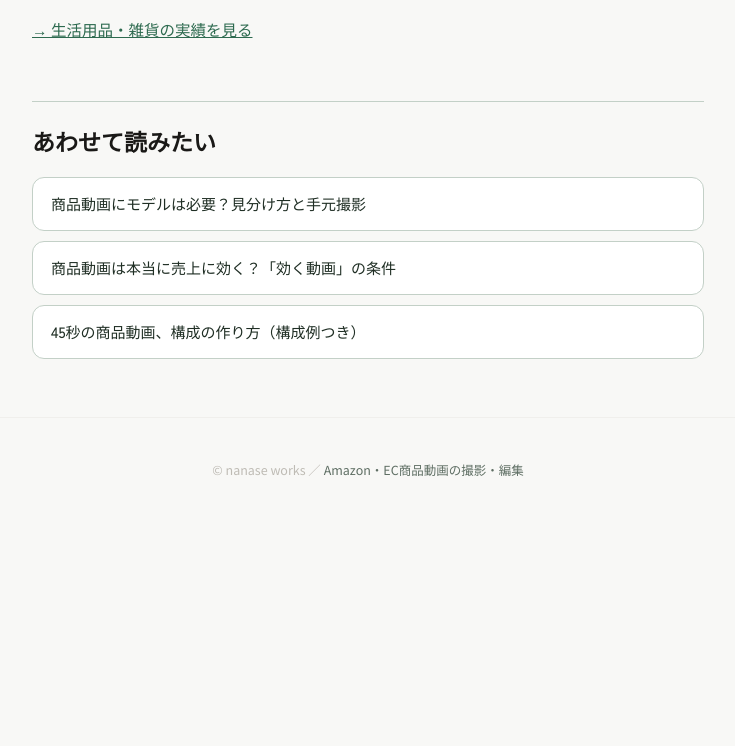
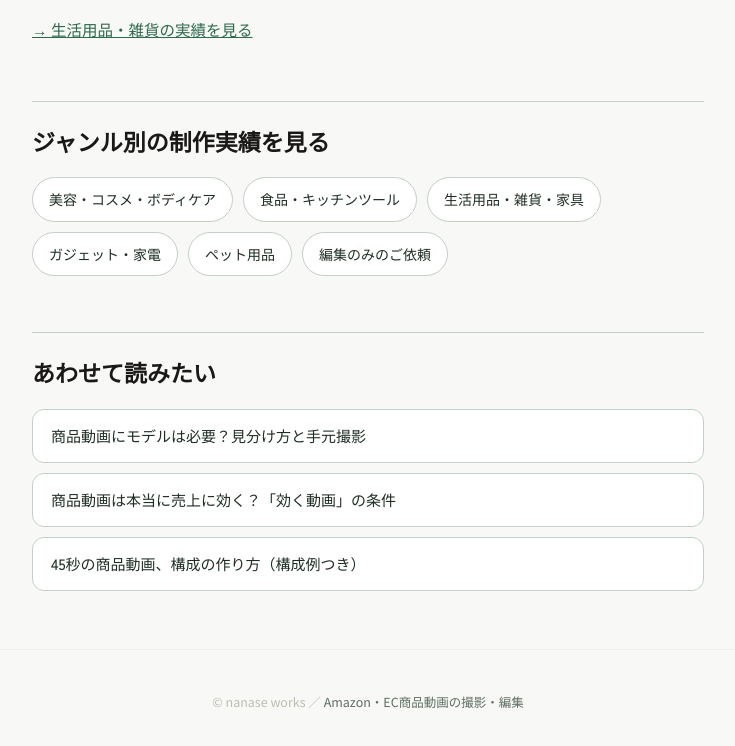
Before and after one commit to nanaseworks/nanase-works, a plain HTML site: page blog/white-background-vs-lifestyle/index.html in a window 1280 px wide. Shown: the part 4484-5230 px from the top of the page, without its empty margins (272-1007 px from the left). Before the commit the page ends 5006 px from the top, so only its background shows below. Drawn offline with Linux system fonts and the light colour scheme.

Commit message:
SEO: ブログ記事に実績ジャンルリンクを追加 [skip netlify]

```diff
--- a/blog/white-background-vs-lifestyle/index.html
+++ b/blog/white-background-vs-lifestyle/index.html
@@ -312,6 +312,11 @@
     table.swap { font-size: 13.5px; }
     table.swap th, table.swap td { padding: 11px 12px; }
   }
+  .genre-nav { display:flex; flex-wrap:wrap; gap:10px; margin:18px 0; padding:0; list-style:none; }
+  .genre-nav li { margin:0; }
+  .genre-nav a { display:inline-block; padding:8px 16px; border:1px solid var(--greige-dark); border-radius:999px;
+    background:var(--white); text-decoration:none; font-size:14px; color:var(--greige-deep); }
+  .genre-nav a:hover { border-color:var(--accent); color:var(--accent); }
 </style>
 <!-- Google tag (gtag.js) -->
 <script async src="https://www.googletagmanager.com/gtag/js?id=G-LJZRQ57ZXD"></script>
@@ -421,6 +426,16 @@
     </div>
     <p><a href="/works/lifestyle/">→ 生活用品・雑貨の実績を見る</a></p>
 
+    <h2>ジャンル別の制作実績を見る</h2>
+    <ul class="genre-nav">
+      <li><a href="/works/beauty/">美容・コスメ・ボディケア</a></li>
+      <li><a href="/works/food/">食品・キッチンツール</a></li>
+      <li><a href="/works/lifestyle/">生活用品・雑貨・家具</a></li>
+      <li><a href="/works/gadget/">ガジェット・家電</a></li>
+      <li><a href="/works/pet/">ペット用品</a></li>
+      <li><a href="/works/edit-only/">編集のみのご依頼</a></li>
+    </ul>
+
     <h2>あわせて読みたい</h2>
     <ul class="related">
       <li><a href="/blog/product-video-model/">商品動画にモデルは必要？見分け方と手元撮影</a></li>
```
